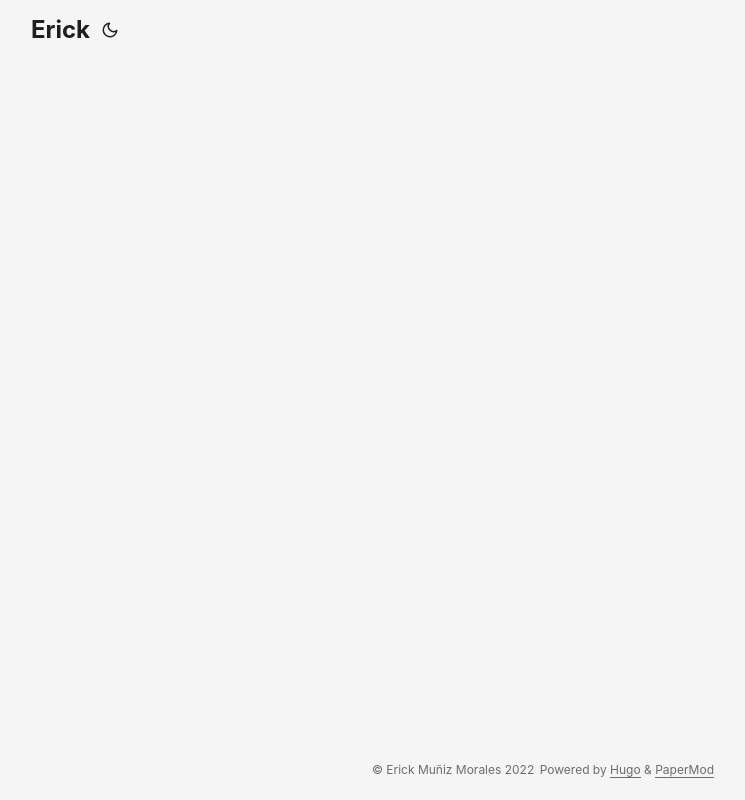
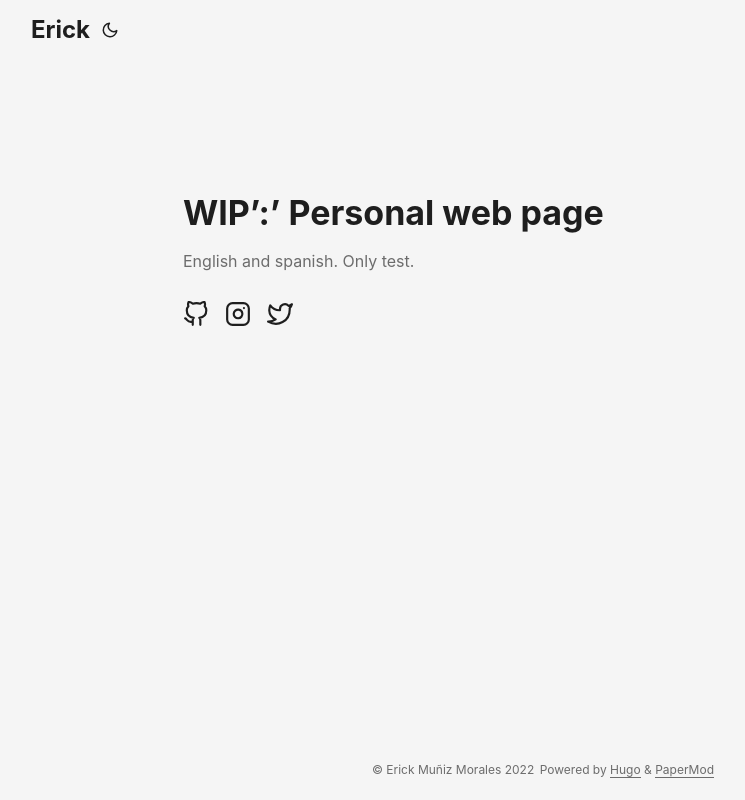
Before and after one commit to ErickMMuniz/erickmmuniz.github.io, a plain HTML site: page index.html in a window 1280 px wide. Shown: the whole page, without its empty margins (97-842 px from the left). Drawn offline with Linux system fonts and the light colour scheme.

Commit message:
Added some social media links

```diff
--- a/index.html
+++ b/index.html
@@ -74,7 +74,7 @@
   "description": "",
   "thumbnailUrl": "http://erickmmuniz.github.io/favicon.ico",
   "sameAs": [
-
+      "https://github.com/erickmmuniz", "https://www.instagram.com/erickmmuniz/", "https://twitter.com/SoyErickMuniz"
   ]
 }
 </script>
@@ -124,6 +124,43 @@
     </nav>
 </header>
 <main class="main">
+<article class="first-entry home-info">
+    <header class="entry-header">
+        <h1>WIP&rsquo;:&rsquo; Personal web page</h1>
+    </header>
+    <div class="entry-content">
+        <p>English and spanish. Only test.</p>
+    </div>
+    <footer class="entry-footer">
+        <div class="social-icons">
+    <a href="https://github.com/erickmmuniz" target="_blank" rel="noopener noreferrer me" title="Github">
+        <svg xmlns="http://www.w3.org/2000/svg" viewBox="0 0 24 24" fill="none" stroke="currentColor" stroke-width="2"
+    stroke-linecap="round" stroke-linejoin="round">
+    <path
+        d="M9 19c-5 1.5-5-2.5-7-3m14 6v-3.87a3.37 3.37 0 0 0-.94-2.61c3.14-.35 6.44-1.54 6.44-7A5.44 5.44 0 0 0 20 4.77 5.07 5.07 0 0 0 19.91 1S18.73.65 16 2.48a13.38 13.38 0 0 0-7 0C6.27.65 5.09 1 5.09 1A5.07 5.07 0 0 0 5 4.77a5.44 5.44 0 0 0-1.5 3.78c0 5.42 3.3 6.61 6.44 7A3.37 3.37 0 0 0 9 18.13V22">
+    </path>
+</svg>
+    </a>
+    <a href="https://www.instagram.com/erickmmuniz/" target="_blank" rel="noopener noreferrer me" title="Instagram">
+        <svg xmlns="http://www.w3.org/2000/svg" viewBox="0 0 24 24" fill="none" stroke="currentColor" stroke-width="2"
+    stroke-linecap="round" stroke-linejoin="round">
+    <rect x="2" y="2" width="20" height="20" rx="5" ry="5"></rect>
+    <path d="M16 11.37A4 4 0 1 1 12.63 8 4 4 0 0 1 16 11.37z"></path>
+    <line x1="17.5" y1="6.5" x2="17.5" y2="6.5"></line>
+</svg>
+    </a>
+    <a href="https://twitter.com/SoyErickMuniz" target="_blank" rel="noopener noreferrer me" title="Twitter">
+        <svg xmlns="http://www.w3.org/2000/svg" viewBox="0 0 24 24" fill="none" stroke="currentColor" stroke-width="2"
+    stroke-linecap="round" stroke-linejoin="round">
+    <path
+        d="M23 3a10.9 10.9 0 0 1-3.14 1.53 4.48 4.48 0 0 0-7.86 3v1A10.66 10.66 0 0 1 3 4s-4 9 5 13a11.64 11.64 0 0 1-7 2c9 5 20 0 20-11.5a4.5 4.5 0 0 0-.08-.83A7.72 7.72 0 0 0 23 3z">
+    </path>
+</svg>
+    </a>
+</div>
+
+    </footer>
+</article>
     </main>
 
 <footer class="footer">
```
